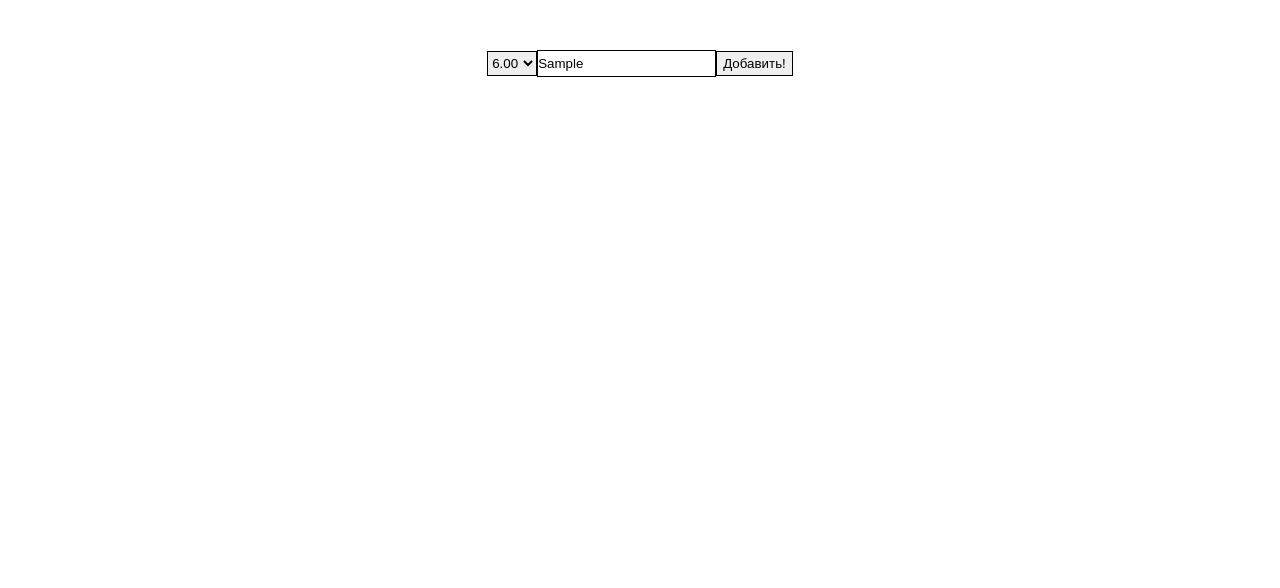
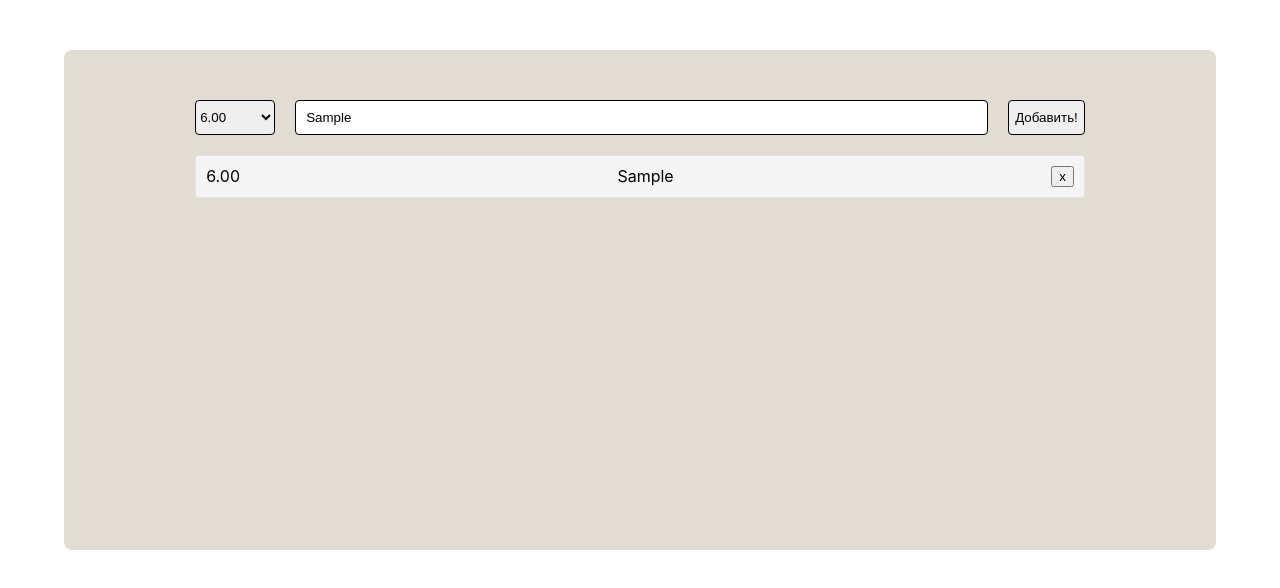
Before and after one commit to fullstackkk/cra_maxima, a React app: page / in a window 1280 px wide. Both pictures are taken after typing "Sample" into the empty fields and a click on the button "Добавить!". Built offline with nearby package versions, Linux system fonts and the light colour scheme.

Commit message:
add slyles

```diff
--- a/package.json
+++ b/package.json
@@ -1,6 +1,7 @@
 {
   "name": "cra",
   "version": "0.1.0",
+  "homepage": "https://fullstackkk.github.io/cra_maxima",
   "private": true,
   "dependencies": {
     "@testing-library/jest-dom": "^5.16.5",
@@ -14,6 +15,8 @@
   "scripts": {
     "start": "react-scripts start",
     "build": "react-scripts build",
+    "predeploy": "npm run build",
+    "deploy": "gh-pages -d build",
     "test": "react-scripts test",
     "eject": "react-scripts eject"
   },
@@ -34,5 +37,8 @@
       "last 1 firefox version",
       "last 1 safari version"
     ]
+  },
+  "devDependencies": {
+    "gh-pages": "^5.0.0"
   }
 }
--- a/src/components/App/App.css
+++ b/src/components/App/App.css
@@ -2,6 +2,8 @@
   text-align: center;
   display: flex;
   justify-content: center;
+  align-items: center;
   flex-direction: column;
   padding: 50px 0;
+  width: 100%;
 }
--- a/src/components/TodoList/TodoList.jsx
+++ b/src/components/TodoList/TodoList.jsx
@@ -25,27 +25,28 @@ const Input = ({ setInput }) => {
       className="record-input"
       placeholder="Ведите задачу!"
       type="text"
-      onChange={(e) => setInput(e.target.value)}
+      onInput={(e) => setInput(e.target.value)}
     />
   );
 };
-const Button = ({ addTask }) => {
+const Button = ({ addRecord }) => {
   return (
-    <button onClick={() => addTask()} className="record-btn-add">
+    <button onClick={() => addRecord()} className="record-btn-add">
       Добавить!
     </button>
   );
 };
-const List = ({ recordList, setRecordList, deleteRecord }) => {
-  console.log(recordList);
+const List = ({ recordList, deleteRecord }) => {
   let newRecordlist = [];
   if (recordList !== []) {
     newRecordlist = recordList.map((record) => {
       return (
         <div className="record" key={record.time}>
-          <div className="time">{record.time}</div>
+          <div className="time">{record.time}.00</div>
           <div className="notice">{record.notice}</div>
-          <button className="delete">x</button>
+          <button className="delete" onClick={() => deleteRecord(record.time)}>
+            x
+          </button>
         </div>
       );
     });
@@ -55,30 +56,50 @@ const List = ({ recordList, setRecordList, deleteRecord }) => {
 };
 
 function TodoListFunc(props) {
-  const [select, setSelect] = useState("");
+  const [select, setSelect] = useState(6);
   const [inputValue, setInputValue] = useState("");
   const [recordList, setRecordList] = useState([]);
 
-  function addTask() {
-    if (inputValue !== "" && select !== "") {
+  function addRecord() {
+    const currentTime = recordList.find((record) => record.time === select);
+    if (inputValue !== "" && currentTime === undefined) {
       setRecordList([...recordList, { time: select, notice: inputValue }]);
+      // setLocalStorage(select, inputValue);
+    }
+    if (currentTime !== undefined) {
+      const newRecordList = recordList
+        .map((record) => {
+          if (record.time === select) {
+            return { time: record.time, notice: inputValue };
+          }
+          return record;
+        })
+        .sort((a, b) => a.time - b.time);
+      setRecordList(newRecordList);
     }
     return;
   }
+
   function deleteRecord(time) {
-    recordList.forEach((record, i) => {
-      if (record.time == time) {
-        const startArr = recordList.slice(0, i - 1);
-        const endArr = recordList.slice(i + 1);
-        setRecordList(...startArr, ...endArr);
-      }
-    });
+    const newRecordList = recordList.filter((record) => record.time !== time);
+    setRecordList(newRecordList);
   }
+
+  // function setLocalStorage(key, title) {
+  //   localStorage.setItem(`record_${key}`, JSON.stringify(title));
+  // }
+  // function getLocalStorage(key){
+  //   const record = JSON.parse(localStorage.getItem(`record_${key}`));
+  //   return record;
+  // }
+
   return (
     <div className="todo-list">
-      <Select value={select} setSelect={setSelect} />
-      <Input value={inputValue} setInput={setInputValue} />
-      <Button addTask={addTask} />
+      <div className="todo-list__wrapper">
+        <Select value={select} setSelect={setSelect} />
+        <Input value={inputValue} setInput={setInputValue} />
+        <Button addRecord={addRecord} />
+      </div>
       <List
         recordList={recordList}
         setRecordList={setRecordList}
--- a/src/components/TodoList/todoList.css
+++ b/src/components/TodoList/todoList.css
@@ -1,30 +1,61 @@
+.todo-list {
+  display: flex;
+  flex-direction: column;
+  gap: 20px;
+  align-items: center;
+  width: 90%;
+  min-height: 500px;
+  padding: 50px 20px;
+  background-color: #dcd7cbd4;
+  border-radius: 8px;
+}
+.todo-list__wrapper {
+  display: flex;
+  gap: 20px;
+  width: 80%;
+  justify-content: space-between;
+}
 .list {
   display: flex;
   flex-direction: column;
   align-items: center;
-  gap: 10px;
+  gap: 20px;
+  width: 80%;
 }
 .record {
   background-color: #f5f5f5;
   border: 1px solid #e3e3e3;
   border-radius: 4px;
   padding: 10px;
-  margin-bottom: 10px;
   display: flex;
-  width: 80%;
+  width: 100%;
   justify-content: space-between;
+  transition: all 0.3s ease;
+}
+.record:hover {
+  box-shadow: 0 0 10px rgba(0, 0, 0, 0.5);
 }
 .record-input {
-  height: 25px;
-  padding: 0;
+  height: 35px;
+  flex: 1;
   border: 1px solid #000;
+  padding: 0 10px;
+  border-radius: 4px;
 }
 .select {
-  width: 50px;
-  height: 25px;
+  width: 80px;
+  height: 35px;
   border: 1px solid #000;
+  border-radius: 4px;
+}
+.select:hover {
+  box-shadow: 0 0 10px rgba(0, 0, 0, 0.5);
 }
 .record-btn-add {
-  height: 25px;
+  height: 35px;
   border: 1px solid #000;
+  border-radius: 4px;
 }
+.record-btn-add:hover {
+  box-shadow: 0 0 10px rgba(0, 0, 0, 0.5);
+}
--- a/src/index.css
+++ b/src/index.css
@@ -1,3 +1,6 @@
+* {
+  box-sizing: border-box;
+}
 body {
   margin: 0;
   font-family: -apple-system, BlinkMacSystemFont, "Segoe UI", "Roboto", "Oxygen",
@@ -6,11 +9,19 @@ body {
   -webkit-font-smoothing: antialiased;
   -moz-osx-font-smoothing: grayscale;
   padding: 0;
-  margin: 0;
-  box-sizing: border-box;
+  display: flex;
+  flex-direction: column;
+  align-items: center;
+  width: 100%;
 }
 
 code {
   font-family: source-code-pro, Menlo, Monaco, Consolas, "Courier New",
     monospace;
 }
+#root {
+  display: flex;
+  flex-direction: column;
+  align-items: center;
+  width: 100%;
+}
```
Also changed, not shown: 1 other file.
